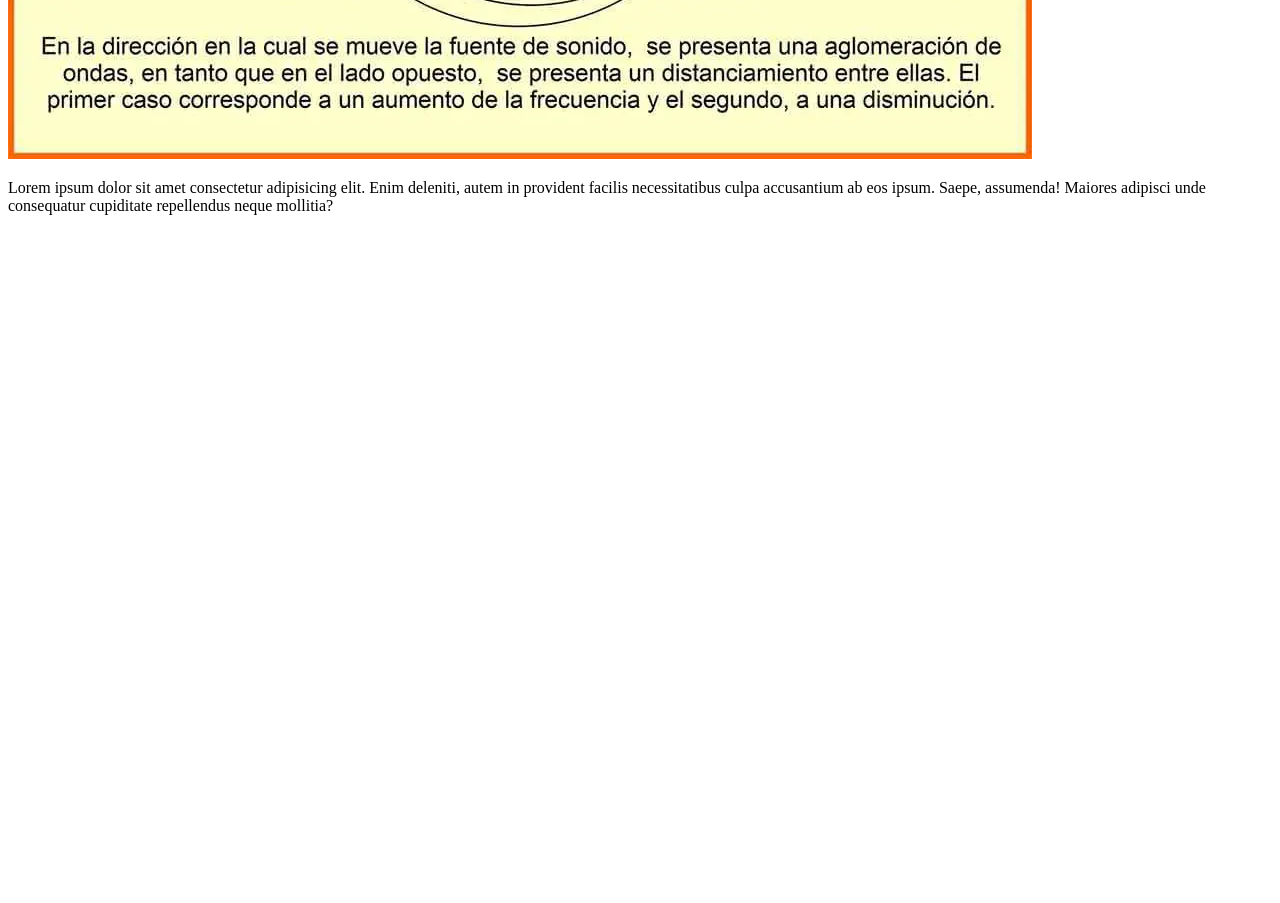
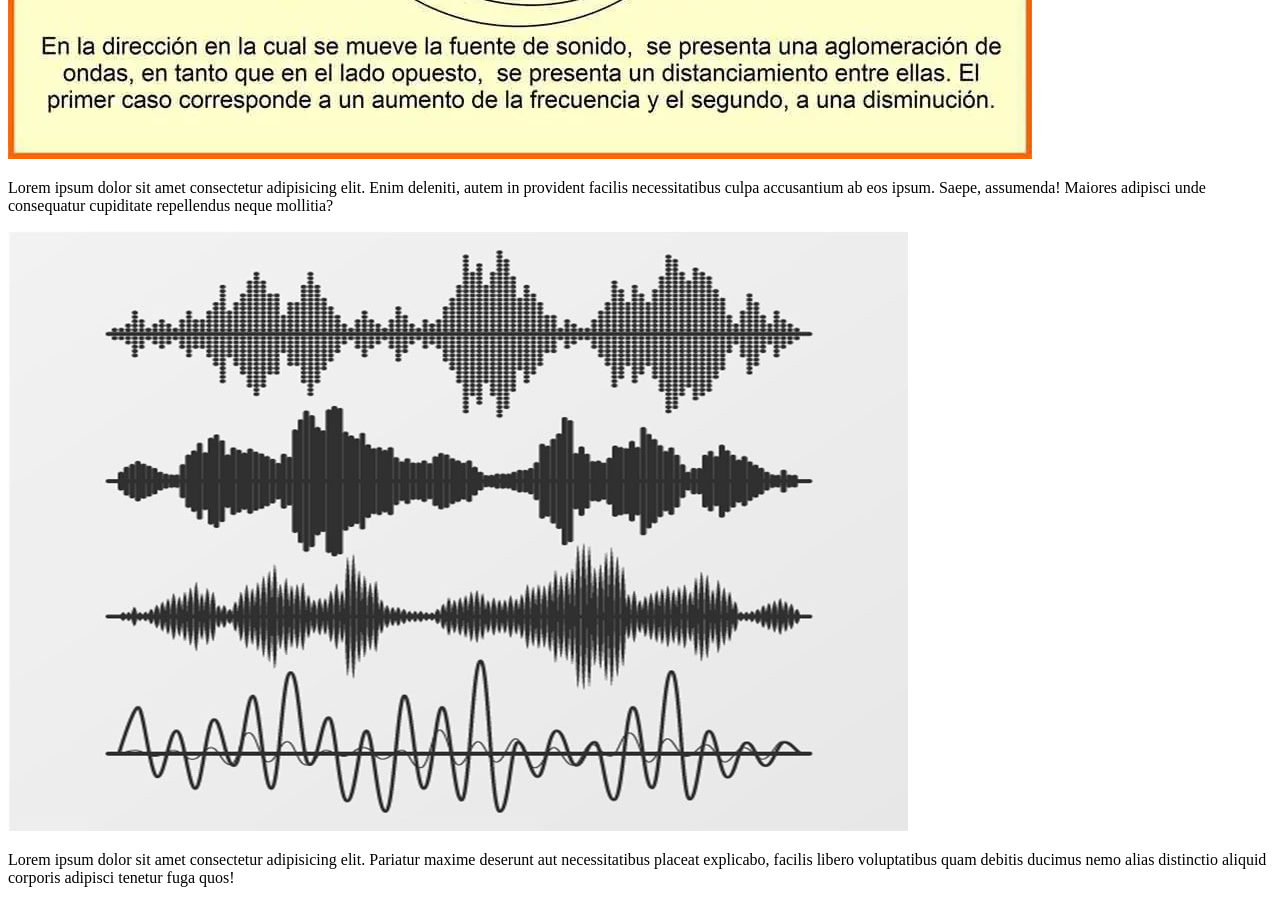
Before and after one commit to Ever17-lr/curso-git4-, a plain HTML site: page index.html in a window 1280 px wide. Shown: the part 500-1403 px from the top of the page. Before the commit the page ends 800 px from the top, so only its background shows below. Drawn offline with Linux system fonts and the light colour scheme.

Commit message:
se agrego imagen-parrafo y .gitignore

```diff
--- a/index.html
+++ b/index.html
@@ -10,5 +10,7 @@
     <h1>titulo principal</h1>
     <img src="efecto.webp" alt="">
     <p>Lorem ipsum dolor sit amet consectetur adipisicing elit. Enim deleniti, autem in provident facilis necessitatibus culpa accusantium ab eos ipsum. Saepe, assumenda! Maiores adipisci unde consequatur cupiditate repellendus neque mollitia?</p>
+    <img src="SONIDO.jpg" alt="">
+    <p>Lorem ipsum dolor sit amet consectetur adipisicing elit. Pariatur maxime deserunt aut necessitatibus placeat explicabo, facilis libero voluptatibus quam debitis ducimus nemo alias distinctio aliquid corporis adipisci tenetur fuga quos!</p>
 </body>
 </html>
```
Also changed, not shown: SONIDO.jpg (added), 1 other file.
